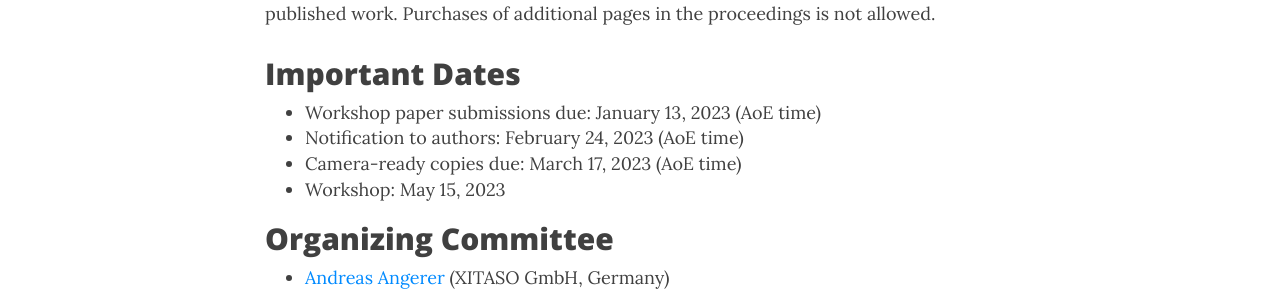
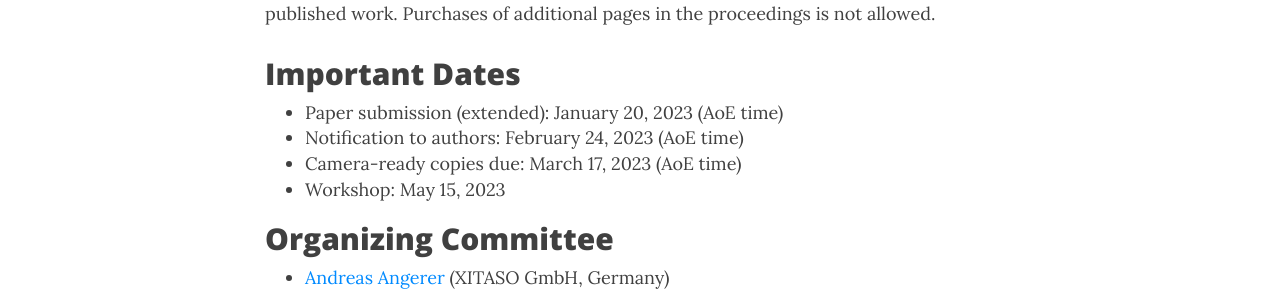
Before and after one commit to rose-workshops/rose-workshops.github.io, a Jekyll site: the page built from rose2023.md, in a window 1280 px wide and 900 px high, scrolled down 2350 px. Shown: the part 159-453 px from the top of the window. Built offline with Jekyll 4.4.1, drawn with Linux system fonts in a browser that asks for light colours; nearby versions of some CDN libraries.

Commit message:
Update rose2023.md

```diff
--- a/rose2023.md
+++ b/rose2023.md
@@ -54,7 +54,7 @@ Workshop papers must follow the [ICSE 2023 formatting instructions](https://conf
 The official publication date is the date the proceedings are made available in the ACM or IEEE Digital Libraries. This date may be up to two weeks prior to the first day of ICSE 2023. The official publication date affects the deadline for any patent filings related to published work. Purchases of additional pages in the proceedings is not allowed.
 
 ## Important Dates
-- Workshop paper submissions due: January 13, 2023 (AoE time)
+- Paper submission (extended): January 20, 2023 (AoE time)
 - Notification to authors: February 24, 2023 (AoE time)
 - Camera-ready copies due: March 17, 2023 (AoE time)
 - Workshop: May 15, 2023
```
